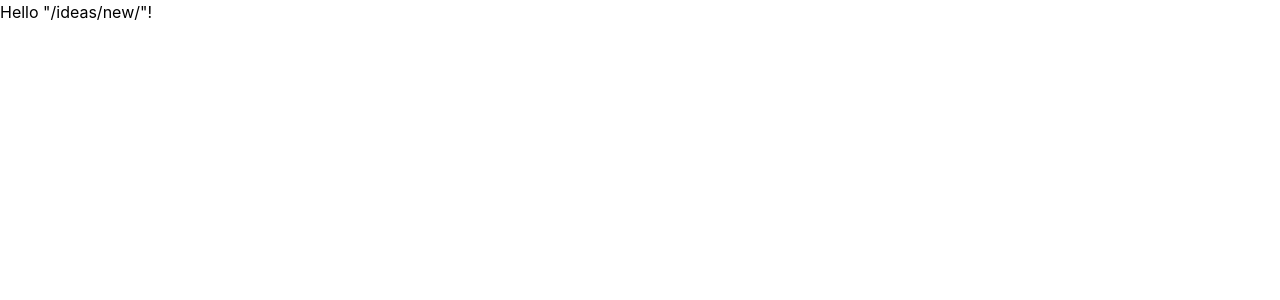
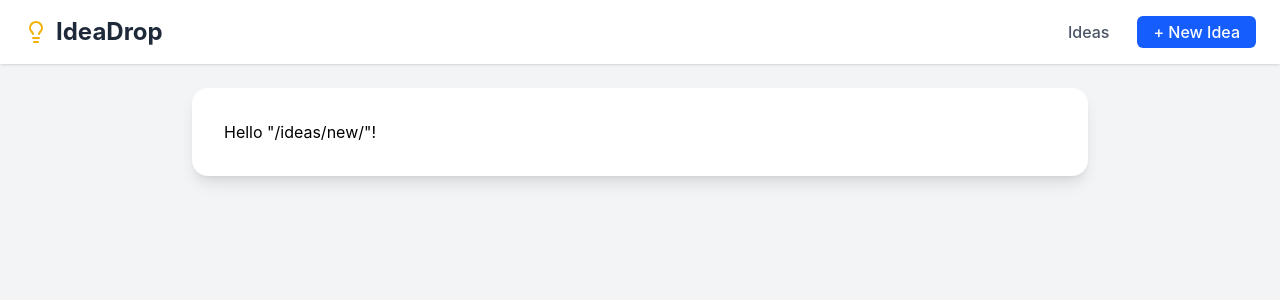
Before and after one commit to NathanDarcy/idea-drop-ui, a React (Vite) app: page /ideas/new in a window 1280 px wide. Shown: the top 300 px of the page. Built offline with nearby package versions, Linux system fonts and the light colour scheme.

Commit message:
header layout - Nathan

```diff
--- /dev/null
+++ b/src/components/Header.tsx
@@ -0,0 +1,32 @@
+import { Link } from '@tanstack/react-router'
+import { Lightbulb } from 'lucide-react'
+
+export default function Header() {
+  return (
+    <header className="bg-white shadow">
+      <div className="container mx-auto px-6 py-4 flex justify-between items-center">
+        <div className="flex items-center space-x-2 text-gray-800">
+          <Link to="/" className="flex items-center space-x-2 text-gray-800">
+            <Lightbulb className="w-6 h-6 text-yellow-500" />
+            <h1 className="text-2xl font-bold">IdeaDrop</h1>
+          </Link>
+        </div>
+
+        <nav className="flex items-center space-x-4">
+          <Link
+            to="/ideas"
+            className="text-gray-600 hover:text-gray-900 font-medium transition px-3 py-2 leading-none"
+          >
+            Ideas
+          </Link>
+          <Link
+            to="/ideas/new"
+            className="bg-blue-600 hover:bg-blue-700 text-white font-medium transition px-4 py-2 rounded-md leading-none"
+          >
+            + New Idea
+          </Link>
+        </nav>
+      </div>
+    </header>
+  )
+}
--- a/src/routeTree.gen.ts
+++ b/src/routeTree.gen.ts
@@ -9,35 +9,42 @@
 // Additionally, you should also exclude this file from your linter and/or formatter to prevent it from being checked or modified.
 
 import { Route as rootRouteImport } from './routes/__root'
+import { Route as IdeasRouteRouteImport } from './routes/ideas/route'
 import { Route as IndexRouteImport } from './routes/index'
 import { Route as IdeasIndexRouteImport } from './routes/ideas/index'
 import { Route as IdeasNewIndexRouteImport } from './routes/ideas/new/index'
 import { Route as IdeasIdeaIdIndexRouteImport } from './routes/ideas/$ideaId/index'
 
+const IdeasRouteRoute = IdeasRouteRouteImport.update({
+  id: '/ideas',
+  path: '/ideas',
+  getParentRoute: () => rootRouteImport,
+} as any)
 const IndexRoute = IndexRouteImport.update({
   id: '/',
   path: '/',
   getParentRoute: () => rootRouteImport,
 } as any)
 const IdeasIndexRoute = IdeasIndexRouteImport.update({
-  id: '/ideas/',
-  path: '/ideas/',
-  getParentRoute: () => rootRouteImport,
+  id: '/',
+  path: '/',
+  getParentRoute: () => IdeasRouteRoute,
 } as any)
 const IdeasNewIndexRoute = IdeasNewIndexRouteImport.update({
-  id: '/ideas/new/',
-  path: '/ideas/new/',
-  getParentRoute: () => rootRouteImport,
+  id: '/new/',
+  path: '/new/',
+  getParentRoute: () => IdeasRouteRoute,
 } as any)
 const IdeasIdeaIdIndexRoute = IdeasIdeaIdIndexRouteImport.update({
-  id: '/ideas/$ideaId/',
-  path: '/ideas/$ideaId/',
-  getParentRoute: () => rootRouteImport,
+  id: '/$ideaId/',
+  path: '/$ideaId/',
+  getParentRoute: () => IdeasRouteRoute,
 } as any)
 
 export interface FileRoutesByFullPath {
   '/': typeof IndexRoute
-  '/ideas': typeof IdeasIndexRoute
+  '/ideas': typeof IdeasRouteRouteWithChildren
+  '/ideas/': typeof IdeasIndexRoute
   '/ideas/$ideaId': typeof IdeasIdeaIdIndexRoute
   '/ideas/new': typeof IdeasNewIndexRoute
 }
@@ -50,27 +57,39 @@ export interface FileRoutesByTo {
 export interface FileRoutesById {
   __root__: typeof rootRouteImport
   '/': typeof IndexRoute
+  '/ideas': typeof IdeasRouteRouteWithChildren
   '/ideas/': typeof IdeasIndexRoute
   '/ideas/$ideaId/': typeof IdeasIdeaIdIndexRoute
   '/ideas/new/': typeof IdeasNewIndexRoute
 }
 export interface FileRouteTypes {
   fileRoutesByFullPath: FileRoutesByFullPath
-  fullPaths: '/' | '/ideas' | '/ideas/$ideaId' | '/ideas/new'
+  fullPaths: '/' | '/ideas' | '/ideas/' | '/ideas/$ideaId' | '/ideas/new'
   fileRoutesByTo: FileRoutesByTo
   to: '/' | '/ideas' | '/ideas/$ideaId' | '/ideas/new'
-  id: '__root__' | '/' | '/ideas/' | '/ideas/$ideaId/' | '/ideas/new/'
+  id:
+    | '__root__'
+    | '/'
+    | '/ideas'
+    | '/ideas/'
+    | '/ideas/$ideaId/'
+    | '/ideas/new/'
   fileRoutesById: FileRoutesById
 }
 export interface RootRouteChildren {
   IndexRoute: typeof IndexRoute
-  IdeasIndexRoute: typeof IdeasIndexRoute
-  IdeasIdeaIdIndexRoute: typeof IdeasIdeaIdIndexRoute
-  IdeasNewIndexRoute: typeof IdeasNewIndexRoute
+  IdeasRouteRoute: typeof IdeasRouteRouteWithChildren
 }
 
 declare module '@tanstack/react-router' {
   interface FileRoutesByPath {
+    '/ideas': {
+      id: '/ideas'
+      path: '/ideas'
+      fullPath: '/ideas'
+      preLoaderRoute: typeof IdeasRouteRouteImport
+      parentRoute: typeof rootRouteImport
+    }
     '/': {
       id: '/'
       path: '/'
@@ -80,34 +99,48 @@ declare module '@tanstack/react-router' {
     }
     '/ideas/': {
       id: '/ideas/'
-      path: '/ideas'
-      fullPath: '/ideas'
+      path: '/'
+      fullPath: '/ideas/'
       preLoaderRoute: typeof IdeasIndexRouteImport
-      parentRoute: typeof rootRouteImport
+      parentRoute: typeof IdeasRouteRoute
     }
     '/ideas/new/': {
       id: '/ideas/new/'
-      path: '/ideas/new'
+      path: '/new'
       fullPath: '/ideas/new'
       preLoaderRoute: typeof IdeasNewIndexRouteImport
-      parentRoute: typeof rootRouteImport
+      parentRoute: typeof IdeasRouteRoute
     }
     '/ideas/$ideaId/': {
       id: '/ideas/$ideaId/'
-      path: '/ideas/$ideaId'
+      path: '/$ideaId'
       fullPath: '/ideas/$ideaId'
       preLoaderRoute: typeof IdeasIdeaIdIndexRouteImport
-      parentRoute: typeof rootRouteImport
+      parentRoute: typeof IdeasRouteRoute
     }
   }
 }
 
-const rootRouteChildren: RootRouteChildren = {
-  IndexRoute: IndexRoute,
+interface IdeasRouteRouteChildren {
+  IdeasIndexRoute: typeof IdeasIndexRoute
+  IdeasIdeaIdIndexRoute: typeof IdeasIdeaIdIndexRoute
+  IdeasNewIndexRoute: typeof IdeasNewIndexRoute
+}
+
+const IdeasRouteRouteChildren: IdeasRouteRouteChildren = {
   IdeasIndexRoute: IdeasIndexRoute,
   IdeasIdeaIdIndexRoute: IdeasIdeaIdIndexRoute,
   IdeasNewIndexRoute: IdeasNewIndexRoute,
 }
+
+const IdeasRouteRouteWithChildren = IdeasRouteRoute._addFileChildren(
+  IdeasRouteRouteChildren,
+)
+
+const rootRouteChildren: RootRouteChildren = {
+  IndexRoute: IndexRoute,
+  IdeasRouteRoute: IdeasRouteRouteWithChildren,
+}
 export const routeTree = rootRouteImport
   ._addFileChildren(rootRouteChildren)
   ._addFileTypes<FileRouteTypes>()
--- a/src/routes/__root.tsx
+++ b/src/routes/__root.tsx
@@ -6,6 +6,7 @@ import {
 import { TanStackRouterDevtoolsPanel } from '@tanstack/react-router-devtools'
 import { TanStackDevtools } from '@tanstack/react-devtools'
 import type { QueryClient } from '@tanstack/react-query'
+import Header from '@/components/Header'
 
 type RouterContext = {
   queryClient: QueryClient
@@ -22,10 +23,19 @@ export const Route = createRootRouteWithContext<RouterContext>()({
       { title: 'IdeaDrop - Your Idea Hub' },
     ],
   }),
-  component: () => (
-    <>
+  component: RootLayout,
+})
+
+function RootLayout() {
+  return (
+    <div className="min-h-screen bg-gray-100 flex flex-col">
       <HeadContent />
-      <Outlet />
+      <Header />
+      <main className="flex justify-center p-6">
+        <div className="w-full max-w-4xl bg-white rounded-2xl shadow-lg p-8">
+          <Outlet />
+        </div>
+      </main>
       <TanStackDevtools
         config={{
           position: 'bottom-right',
@@ -37,6 +47,6 @@ export const Route = createRootRouteWithContext<RouterContext>()({
           },
         ]}
       />
-    </>
-  ),
-})
+    </div>
+  )
+}
--- /dev/null
+++ b/src/routes/ideas/route.tsx
@@ -0,0 +1,13 @@
+import { createFileRoute, Outlet } from '@tanstack/react-router'
+
+export const Route = createFileRoute('/ideas')({
+  component: RouteComponent,
+})
+
+function RouteComponent() {
+  return (
+    <div>
+      <Outlet />
+    </div>
+  )
+}
```
